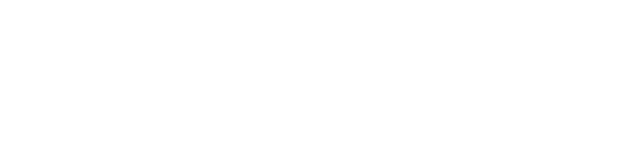
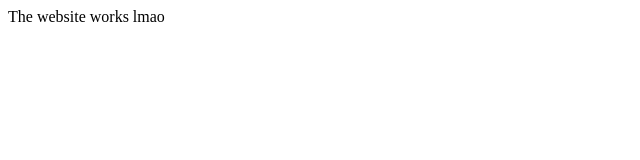
Before and after one commit to ForrestBoyer/FormulaFighters, a plain HTML site: page index.html in a window 1280 px wide. Shown: the whole page, without its empty margins (0-640 px from the left). Drawn offline with Linux system fonts and the light colour scheme.

Commit message:
Update index.html

```diff
--- a/index.html
+++ b/index.html
@@ -8,7 +8,7 @@
 </head>
 <body>
 
-
+    The website works lmao
 
 </body>
 </html>
```
